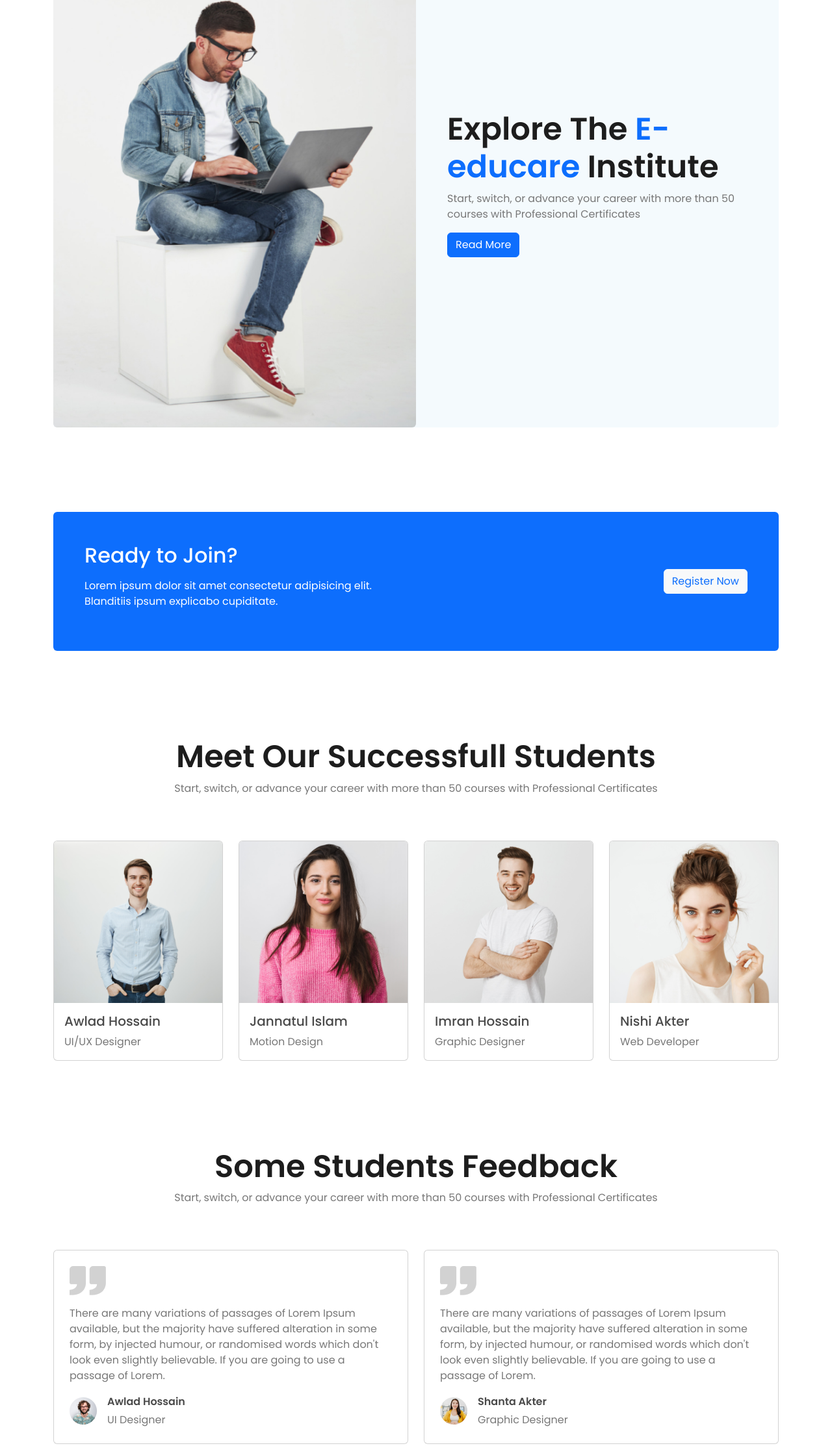
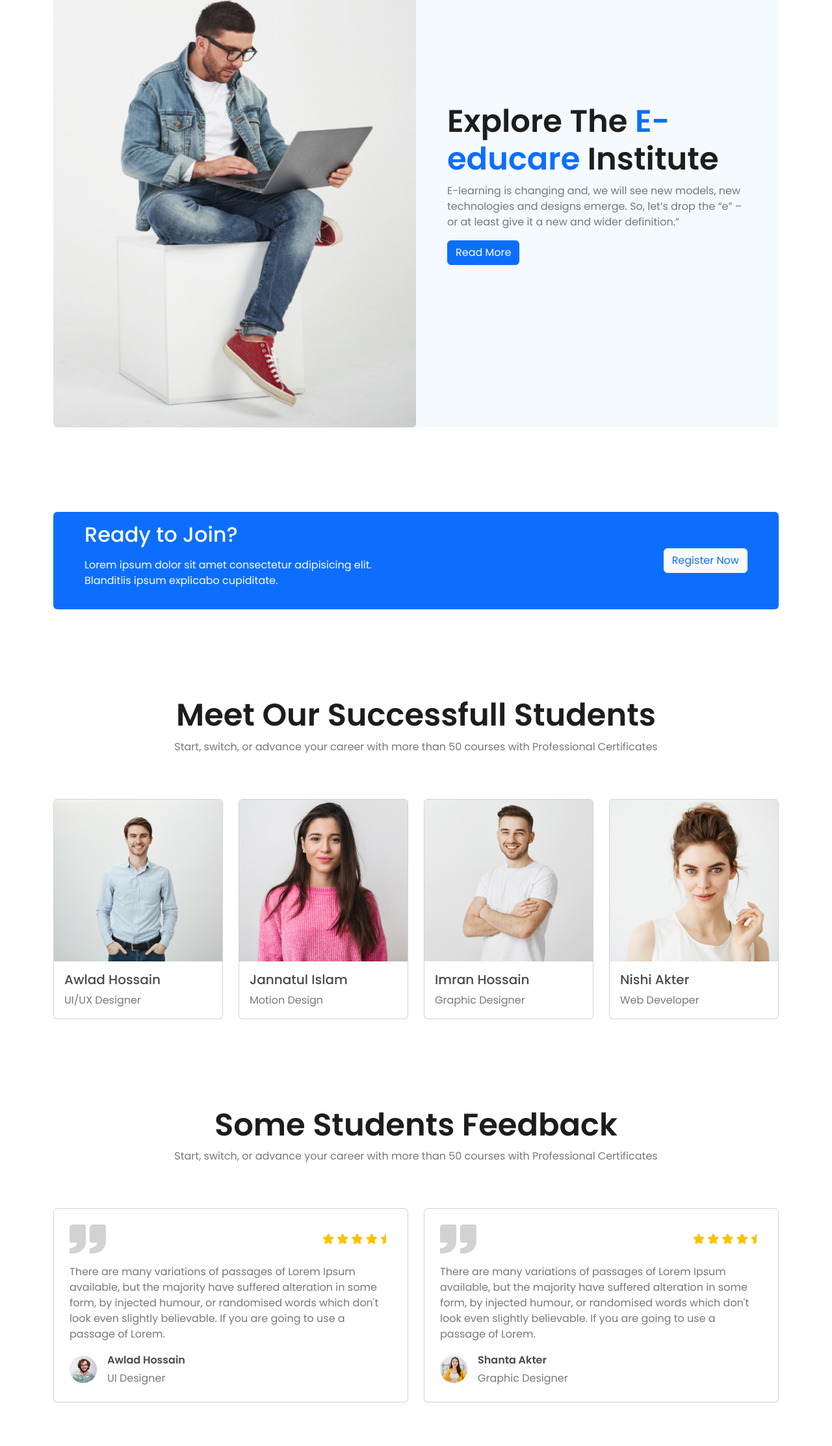
Before and after one commit to muntashir-wahid/e-educare, a plain HTML site: page index.html in a window 1280 px wide. Shown: the part 1899-4125 px from the top of the page at 65% size. Drawn offline with nearby package versions, Linux system fonts and the light colour scheme.

Commit message:
re-checked all section
used fonts awesome icons instead of ionicons and fixed some style issues.

```diff
--- a/index.html
+++ b/index.html
@@ -5,15 +5,14 @@
     <meta name="viewport" content="width=device-width, initial-scale=1" />
     <title>E-educare</title>
 
-    <!-- Ionicons Installetion -->
-    <script
-      type="module"
-      src="https://unpkg.com/ionicons@5.5.2/dist/ionicons/ionicons.esm.js"
-    ></script>
-    <script
-      nomodule
-      src="https://unpkg.com/ionicons@5.5.2/dist/ionicons/ionicons.js"
-    ></script>
+    <!-- Fonts awesome -->
+    <link
+      rel="stylesheet"
+      href="https://cdnjs.cloudflare.com/ajax/libs/font-awesome/6.1.2/css/all.min.css"
+      integrity="sha512-1sCRPdkRXhBV2PBLUdRb4tMg1w2YPf37qatUFeS7zlBy7jJI8Lf4VHwWfZZfpXtYSLy85pkm9GaYVYMfw5BC1A=="
+      crossorigin="anonymous"
+      referrerpolicy="no-referrer"
+    />
 
     <!-- Bootstrap CSS CDN -->
     <link
@@ -454,13 +453,15 @@
               alt=""
             />
           </div>
-          <div class="col-12 col-md-6 px-2 py-3 p-md-5">
+          <div class="h-100 col-12 col-md-6 px-4 py-3 px-md-5">
             <h2 class="secondary-heading-color display-5 fw-semibold">
-              Explore The <span class="text-primary">E-educare</span> Institute
+              Explore The
+              <span class="text-primary">E-educare</span> Institute
             </h2>
             <p>
-              Start, switch, or advance your career with more than 50 courses
-              with Professional Certificates
+              E-learning is changing and, we will see new models, new
+              technologies and designs emerge. So, let’s drop the “e” – or at
+              least give it a new and wider definition.”
             </p>
             <button class="btn btn-primary">Read More</button>
           </div>
@@ -470,7 +471,9 @@
       <!-- CTA Section  -->
       <!-- ------------ -->
 
-      <section class="margin-bottom bg-primary text-white p-3 p-lg-5 rounded-2">
+      <section
+        class="margin-bottom bg-primary text-white px-4 px-md-5 py-3 rounded-2"
+      >
         <div class="row row-cols-1 row-cols-md-2 align-items-center">
           <div class="col">
             <h4 class="mb-3 fs-2">Ready to Join?</h4>
@@ -496,7 +499,7 @@
       <!-- ------------------- -->
 
       <section id="success" class="margin-bottom">
-        <header class="w-75 mx-auto mb-5 text-center px-2 py-1">
+        <header class="mb-5 text-center px-2 py-1">
           <h2 class="secondary-heading-color display-5 fw-semibold">
             Meet Our Successfull Students
           </h2>
@@ -573,7 +576,7 @@
       <!-- ------------------- -->
 
       <section id="testimonials" class="margin-bottom">
-        <header class="w-75 mx-auto mb-5 text-center px-2 py-1">
+        <header class="mb-5 text-center px-2 py-1">
           <h2 class="secondary-heading-color display-5 fw-semibold">
             Some Students Feedback
           </h2>
@@ -589,11 +592,19 @@
           <!-- Testimonial 1 -->
           <div class="col">
             <div class="card p-4">
-              <div class="d-flex justify-content-between mb-3">
+              <div
+                class="d-flex justify-content-between align-items-center mb-3"
+              >
                 <div>
                   <img src="./assets/img/others/comma.png" alt="" />
                 </div>
-                <div></div>
+                <div>
+                  <i class="fa-solid fa-star text-warning"></i>
+                  <i class="fa-solid fa-star text-warning"></i>
+                  <i class="fa-solid fa-star text-warning"></i>
+                  <i class="fa-solid fa-star text-warning"></i>
+                  <i class="fa-solid fa-star-half text-warning"></i>
+                </div>
               </div>
               <article class="mb-3">
                 There are many variations of passages of Lorem Ipsum available,
@@ -619,11 +630,19 @@
           <!-- Testimonial 2 -->
           <div class="col">
             <div class="card p-4">
-              <div class="d-flex justify-content-between mb-3">
+              <div
+                class="d-flex justify-content-between align-items-center mb-3"
+              >
                 <div>
                   <img src="./assets/img/others/comma.png" alt="" />
                 </div>
-                <div></div>
+                <div>
+                  <i class="fa-solid fa-star text-warning"></i>
+                  <i class="fa-solid fa-star text-warning"></i>
+                  <i class="fa-solid fa-star text-warning"></i>
+                  <i class="fa-solid fa-star text-warning"></i>
+                  <i class="fa-solid fa-star-half text-warning"></i>
+                </div>
               </div>
               <article class="mb-3">
                 There are many variations of passages of Lorem Ipsum available,
@@ -835,25 +854,25 @@
             target="_blank"
             class="text-white fs-2"
             href="https://web.facebook.com/udemy/?_rdc=1&_rdr"
-            ><ion-icon name="logo-facebook"></ion-icon
+            ><i class="fa-brands fa-square-facebook"></i
           ></a>
           <a
             target="_blank"
             class="text-white fs-2"
             href="https://twitter.com/udemy?ref_src=twsrc%5Egoogle%7Ctwcamp%5Eserp%7Ctwgr%5Eauthor"
-            ><ion-icon name="logo-twitter"></ion-icon
+            ><i class="fa-brands fa-twitter"></i
           ></a>
           <a
             target="_blank"
             class="text-white fs-2"
             href="https://www.youtube.com/channel/UCzw4hbQIePVtyJQzE_F8QDg"
-            ><ion-icon name="logo-youtube"></ion-icon
+            ><i class="fa-brands fa-youtube"></i
           ></a>
           <a
             target="_blank"
             class="text-white fs-2"
             href="https://www.linkedin.com/company/udemy/"
-            ><ion-icon name="logo-linkedin"></ion-icon
+            ><i class="fa-brands fa-linkedin"></i
           ></a>
         </div>
       </div>
```
